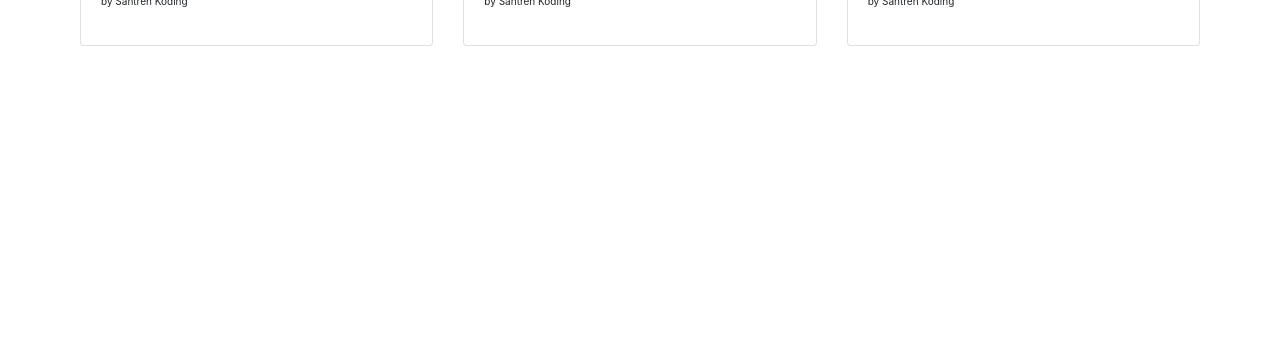
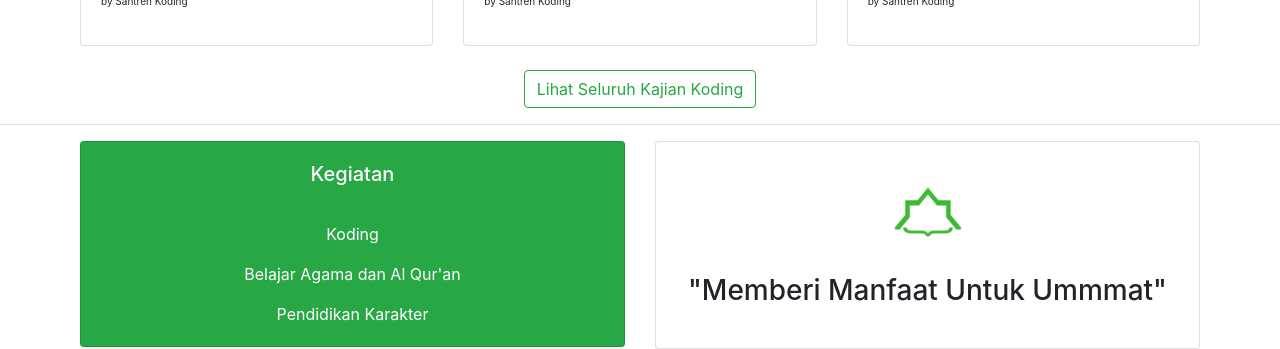
Before and after one commit to Musbahniar/clone-santren, a React (Create React App) app: page / in a window 1280 px wide. Shown: the part 881-1230 px from the top of the page. Before the commit the page ends 927 px from the top, so only its background shows below. Built offline with nearby package versions, Linux system fonts and the light colour scheme.

Commit message:
add Card Bottom

```diff
--- /dev/null
+++ b/src/component/CardBottom.js
@@ -0,0 +1,35 @@
+import React from 'react';
+import { Card, Button, CardTitle, CardText, Row, Col } from 'reactstrap';
+import Logo from '../img/santrenkoding_logo.png';
+
+const Example = (props) => {
+    const divStyle = {
+        widht: '100%',
+        paddingRight: '65px',
+        paddingLeft: '65px',
+        marginRight: 'auto',
+        marginLeft: 'auto'
+    };
+    return (
+
+    <Row style={divStyle}>
+        <Col>
+            <Card body className="text-center" body inverse color="success">
+                <CardTitle >Kegiatan</CardTitle>
+                <br />
+                <CardText>Koding</CardText>
+                <CardText>Belajar Agama dan Al Qur'an</CardText>
+                <CardText>Pendidikan Karakter</CardText>
+            </Card>
+        </Col>
+        <Col>
+            <Card body className="text-center">
+                <CardTitle ><img src={Logo}></img></CardTitle>
+                <CardTitle> <h3>"Memberi Manfaat Untuk Ummmat"</h3></CardTitle>
+            </Card>
+        </Col>
+    </Row>
+    );
+};
+
+export default Example;
--- a/src/counter/Home.js
+++ b/src/counter/Home.js
@@ -1,7 +1,9 @@
 import React, { Component } from 'react';
+import { Button } from 'reactstrap';
 import Header from '../component/Header';
 import Jumbotron from '../component/Jumbotron';
 import Card from '../component/Card';
+import CardBottom from '../component/CardBottom';
 
 export default class Home extends Component {
 
@@ -37,6 +39,10 @@ export default class Home extends Component {
                         />
                     </div>
                 </div>
+                <br />
+                <div align="center"><Button outline color="success">Lihat Seluruh Kajian Koding</Button>{' '}</div>
+                <hr />
+                <CardBottom />
             </div>
         )
     }
```
